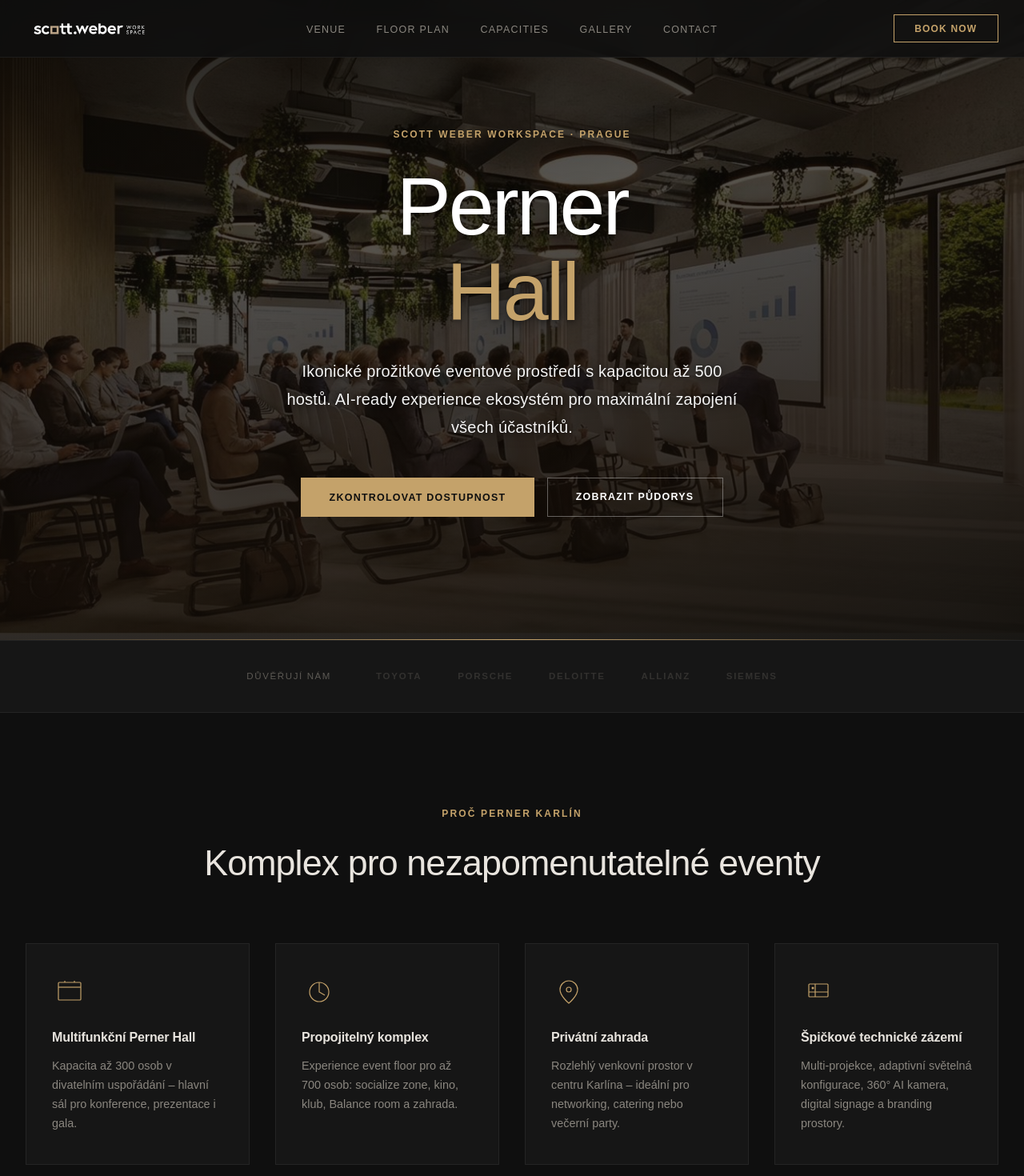
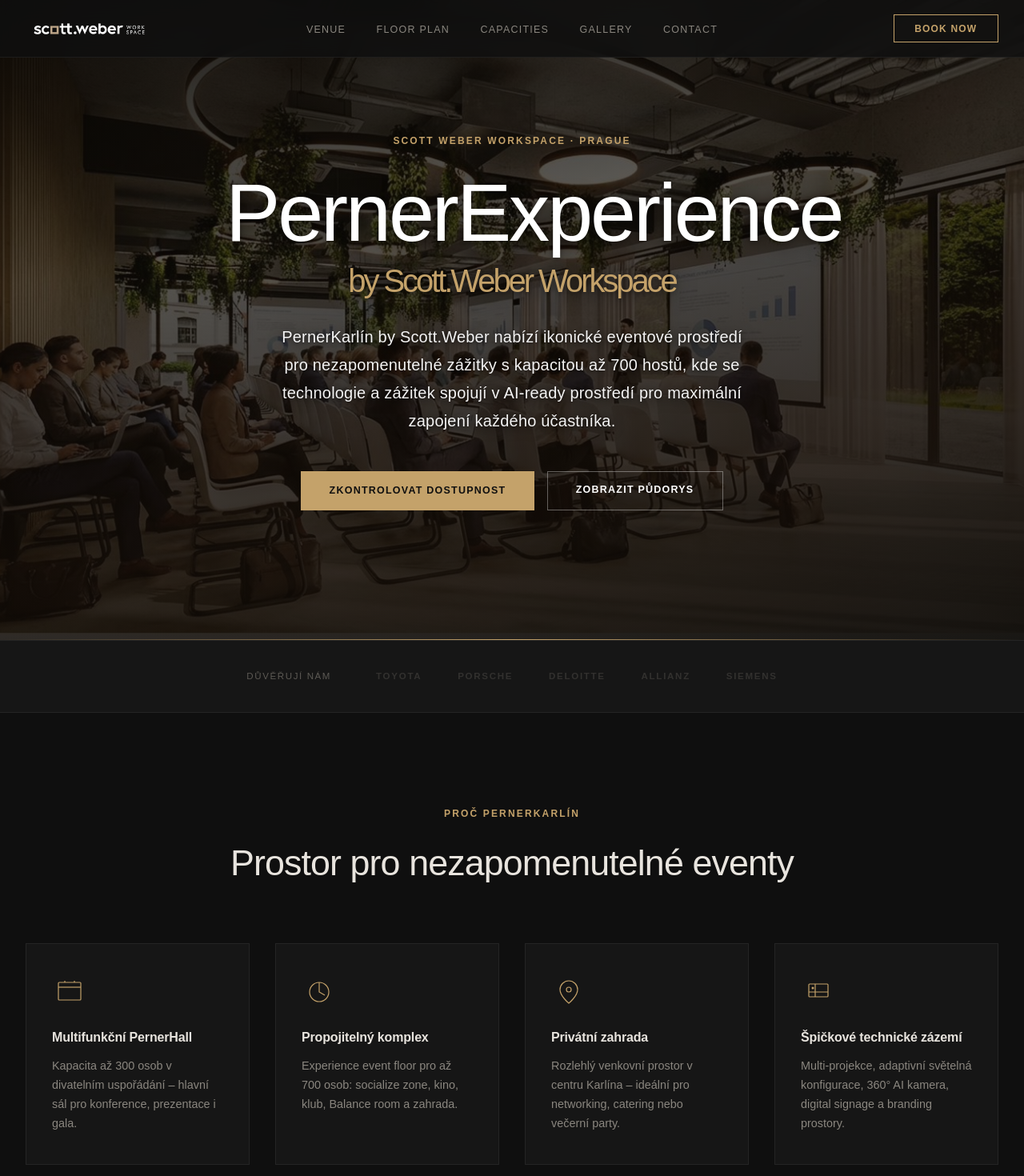
Before and after one commit to tygerko/https-github.com-tvoj-user-perner-hall, a React (Vite) app: page / in a window 1280 px wide. Shown: the top 1470 px of the page at 80% size. Built offline with nearby package versions, Linux system fonts and the light colour scheme.

Commit message:
Update Hero styling and subtitle, use static map preview in footer, and apply text updates

```diff
--- a/index.html
+++ b/index.html
@@ -1,13 +1,16 @@
 <!doctype html>
 <html lang="en">
+
 <head>
   <meta charset="UTF-8" />
   <link rel="icon" type="image/svg+xml" href="/vite.svg" />
   <meta name="viewport" content="width=device-width, initial-scale=1.0" />
-    <title>perner-hall--claude-version</title>
+  <title>PernerHall – Scott.Weber Workspace</title>
 </head>
+
 <body>
   <div id="root"></div>
   <script type="module" src="/src/main.jsx"></script>
 </body>
+
 </html>
--- a/src/components/Capacities.jsx
+++ b/src/components/Capacities.jsx
@@ -3,7 +3,7 @@
 
 const capsData = [
     {
-        title: '🎭 Hlavní sál – Perner Hall',
+        title: '🎭 Hlavní sál – PernerHall',
         rows: [
             { label: 'Divadlo (theater)', val: 'až 300 osob' },
             { label: 'Školní uspořádání', val: 'až 150 osob' },
@@ -12,7 +12,7 @@
         ]
     },
     {
-        title: '🌐 Experience Event Floor',
+        title: '🌐 PernerExperience eventové patro',
         rows: [
             { label: 'Celková kapacita', val: 'až 700 osob' },
             { label: 'Paralelní programy', val: '✓' },
--- a/src/components/Footer.jsx
+++ b/src/components/Footer.jsx
@@ -62,7 +62,7 @@
                             </div>
                             <div className="contact__block">
                                 <h4>Lokalita</h4>
-                                <p>Perner Hall<br />Pernerová 8<br />170 00 Praha – Karlín</p>
+                                <p>PernerHall<br />Pernerová 8<br />170 00 Praha – Karlín</p>
                             </div>
                             <div className="contact__block">
                                 <h4>MHD</h4>
@@ -70,6 +70,15 @@
                                     Tram 8, 14 – zastávka <strong style={{ color: 'var(--clr-text)' }}>Palmovka</strong></p>
                             </div>
                             <div className="contact__map-wrap" id="mapWrap">
+                                {/* Static map preview while API key is being set up */}
+                                <div className="map-placeholder" style={{ width: '100%', height: '100%', background: '#1a1a1a', display: 'flex', alignItems: 'center', justifyContent: 'center', overflow: 'hidden', borderRadius: '12px' }}>
+                                    <img
+                                        src="/assets/map-preview.png"
+                                        alt="PernerHall Area Map Preview"
+                                        style={{ width: '100%', height: '100%', objectFit: 'cover', opacity: 1 }}
+                                    />
+                                </div>
+                                {/*
                                 {import.meta.env.VITE_GOOGLE_MAPS_API_KEY ? (
                                     <iframe
                                         id="mapIframe"
@@ -77,20 +86,11 @@
                                         allowFullScreen=""
                                         loading="lazy"
                                         referrerPolicy="no-referrer-when-downgrade"
-                                        title="Perner Hall – Pernerová 8, Praha"
+                                        title="PernerHall – Pernerová 8, Praha"
                                         style={{ opacity: 1 }}
                                     ></iframe>
-                                ) : (
-                                    <iframe
-                                        id="mapIframe"
-                                        src="https://www.google.com/maps/embed?pb=!1m18!1m12!1m3!1d2563.18!2d14.4867!3d50.0934!0m3!2f0!3f0!3f0!3m2!1e3!4b1!4m5!1s0x4700efc537ac6845%3A0x1!2sPernerova+8%2C+170+00+Praha!3e0!5m2!0e0!0e1"
-                                        allowFullScreen=""
-                                        loading="lazy"
-                                        referrerPolicy="no-referrer-when-downgrade"
-                                        title="Perner Hall – Pernerová 8, Praha"
-                                        style={{ opacity: 1 }}
-                                    ></iframe>
-                                )}
+                                ) : null}
+                                */}
                             </div>
                         </div>
                     </div>
--- a/src/components/Gallery.jsx
+++ b/src/components/Gallery.jsx
@@ -11,19 +11,19 @@
                 </div>
                 <div className="gallery__grid">
                     <div className="gallery__item">
-                        <img src="/assets/venue-main.jpg" alt="Perner Hall – conference" />
+                        <img src="/assets/venue-main.jpg" alt="PernerHall – conference" />
                     </div>
                     <div className="gallery__item">
-                        <img src="/assets/venue-main.jpg" alt="Perner Hall – detail svetla" style={{ objectPosition: '70% center' }} />
+                        <img src="/assets/venue-main.jpg" alt="PernerHall – detail svetla" style={{ objectPosition: '70% center' }} />
                     </div>
                     <div className="gallery__item">
-                        <img src="/assets/venue-main.jpg" alt="Perner Hall – architektúra" style={{ objectPosition: '20% top' }} />
+                        <img src="/assets/venue-main.jpg" alt="PernerHall – architektúra" style={{ objectPosition: '20% top' }} />
                     </div>
                     <div className="gallery__item">
                         <img src="/assets/floor-plan.jpg" alt="PK8 Floor Plan" style={{ objectPosition: 'center 40%' }} />
                     </div>
                     <div className="gallery__item">
-                        <img src="/assets/venue-main.jpg" alt="Perner Hall – detail" style={{ objectPosition: '50% bottom' }} />
+                        <img src="/assets/venue-main.jpg" alt="PernerHall – detail" style={{ objectPosition: '50% bottom' }} />
                     </div>
                 </div>
             </div>
--- a/src/components/Hero.css
+++ b/src/components/Hero.css
@@ -53,9 +53,14 @@
     text-shadow: 0 4px 24px rgba(0, 0, 0, .6), 0 1px 6px rgba(0, 0, 0, .4);
 }
 
-.hero__title em {
+.hero__subtitle {
+    display: block;
+    font-size: clamp(1.5rem, 4vw, 2.5rem);
     font-style: normal;
     color: var(--clr-gold);
+    margin-top: 0.5rem;
+    line-height: 1.2;
+    white-space: nowrap;
 }
 
 .hero__desc {
--- a/src/components/Hero.jsx
+++ b/src/components/Hero.jsx
@@ -7,10 +7,12 @@
             <div className="hero__bg"></div>
             <div className="hero__content">
                 <div className="hero__label label">Scott Weber Workspace · Prague</div>
-                <h1 className="hero__title">Perner<br /><em>Hall</em></h1>
+                <h1 className="hero__title">
+                    PernerExperience
+                    <span className="hero__subtitle">by Scott.Weber Workspace</span>
+                </h1>
                 <p className="hero__desc">
-                    Ikonické prožitkové eventové prostředí s kapacitou až 500 hostů.
-                    AI-ready experience ekosystém pro maximální zapojení všech účastníků.
+                    PernerKarlín by Scott.Weber nabízí ikonické eventové prostředí pro nezapomenutelné zážitky s kapacitou až 700 hostů, kde se technologie a zážitek spojují v AI-ready prostředí pro maximální zapojení každého účastníka.
                 </p>
                 <div className="hero__btns">
                     <button className="btn btn--gold" onClick={onOpenModal}>Zkontrolovat dostupnost</button>
--- a/src/components/UseCases.jsx
+++ b/src/components/UseCases.jsx
@@ -16,7 +16,7 @@
             <div className="container">
                 <div className="usecases__header">
                     <div className="label">Typy eventů</div>
-                    <h2>Pro jaké akce jsme here</h2>
+                    <h2>Jaké zážitky u nás můžete vytvořit?</h2>
                 </div>
                 <div className="usecases__grid">
                     {uiCases.map((item, idx) => (
--- a/src/components/Why.jsx
+++ b/src/components/Why.jsx
@@ -10,7 +10,7 @@
                 <path d="M12 6V4M24 6V4" />
             </svg>
         ),
-        title: 'Multifunkční Perner Hall',
+        title: 'Multifunkční PernerHall',
         desc: 'Kapacita až 300 osob v divatelním uspořádání – hlavní sál pro konference, prezentace i gala.'
     },
     {
@@ -74,8 +74,8 @@
         <section className="why section-pad" id="why">
             <div className="container">
                 <div className="why__header">
-                    <div className="label">Proč Perner Karlín</div>
-                    <h2>Komplex pro nezapomenutatelné eventy</h2>
+                    <div className="label">Proč PernerKarlín</div>
+                    <h2>Prostor pro nezapomenutelné eventy</h2>
                 </div>
                 <div className="why__grid">
                     {whyData.map((item, index) => (
```
Also changed, not shown: 1 other file (tests, documents, lock files or other folders). Lines whose indentation alone changed are shown as unchanged.
